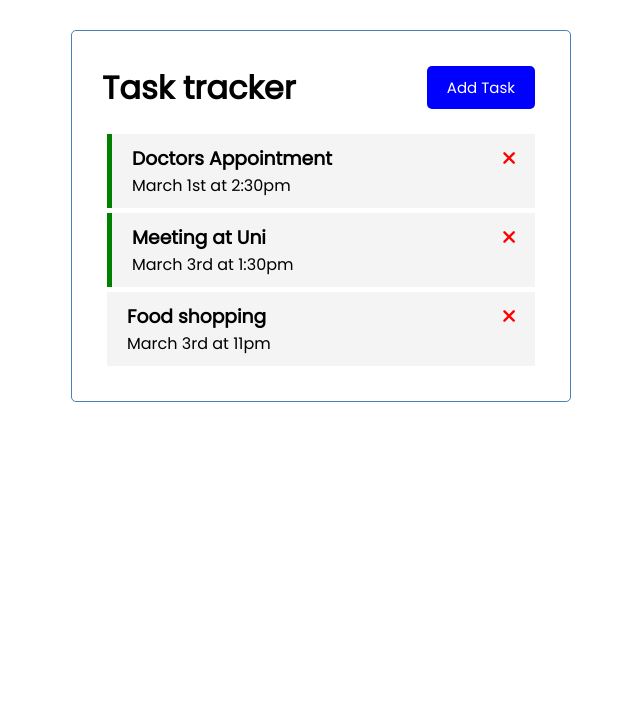
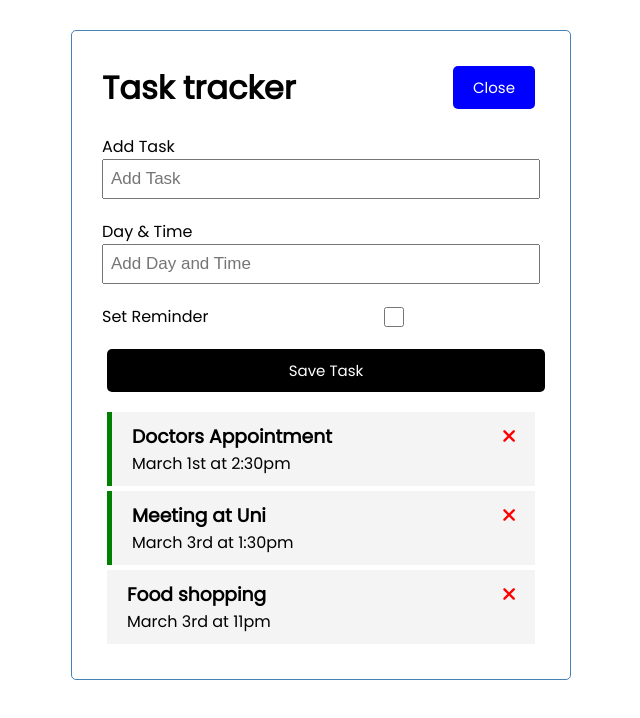
Before and after one commit to lucanonym/VueLearning, a Vue app in the folder vue-task-tracker/: page / in a window 1280 px wide. Both pictures are taken after a click on the button "Add Task". Shown: the top 718 px of the page, without its empty margins (319-959 px from the left). Built offline with nearby package versions, Linux system fonts and the light colour scheme.

Commit message:
added some features

```diff
--- a/vue-task-tracker/src/App.vue
+++ b/vue-task-tracker/src/App.vue
@@ -1,6 +1,9 @@
 <template>
   <div class ="container">
-    <Header title="Task tracker"/>
+    <Header @toggle-add-task="toggleAddTask" title="Task tracker" :showAddTask="showAddTask"/>
+    <div v-if="showAddTask">
+      <AddTask @add-Task="addTask"/>
+    </div>
     <Tasks @toggle-reminder="toggleReminder" @delete-task="deleteTask" :tasks="tasks"/>
   </div>
 
@@ -12,19 +15,29 @@
 <script>
 import Header from './components/Header'
 import Tasks from './components/Tasks'
+import AddTask from './components/AddTask'
 export default {
   name: 'App',
   components: {
     Header,
     Tasks,
+    AddTask,
 
   },
   data() {
     return {
-      tasks: []
+      tasks: [],
+      showAddTask: false,
     }
   },
   methods: {
+    toggleAddTask() {
+      this.showAddTask = !this.showAddTask;
+    },
+    addTask(task) {
+      this.tasks = [...this.tasks, task]
+
+    },
     deleteTask(id) {
       if (confirm('Are you sure you want to delete this?')) {
         this.tasks = this.tasks.filter(task => task.id !== id);
--- /dev/null
+++ b/vue-task-tracker/src/components/AddTask.vue
@@ -0,0 +1,94 @@
+<template>
+    <form @submit="onSubmit" class="addform">
+        <div class="form-control">
+            <label>
+                Add Task
+            </label>
+            <input typ="text" v-model="text" name="text" placeholder="Add Task"/>
+        </div>
+        <div class="form-control">
+            <label>Day & Time</label>
+            <input type="text" v-model="day" name="day" placeholder="Add Day and Time"/>
+        </div>
+        <div class="form-control form-control-check">
+            <label>Set Reminder</label>
+            <input type="checkbox" v-model="reminder" name="reminder"/>
+        </div>
+        <input type="submit" value="Save Task" class="btn btn-block"/>
+    </form>
+</template>
+
+<script>
+export default {
+   name: 'AddTask',
+   data() {
+    return {
+        text: '',
+        day: '',
+        reminder: false,
+    }
+   },
+   methods: {
+    onSubmit(e) {
+        e.preventDefault();
+        if (!this.text) {
+            alert('Please add a Task!');
+            return;
+        }
+        const newTask = {
+            id: Math.floor(Math.random() * 1000),
+            text: this.text,
+            day: this.day,
+            reminder: this.reminder,
+        }
+        this.text = '';
+        this.day = '';
+        this.reminder = false;
+        this.$emit('add-Task', newTask);
+
+    }
+   }
+
+
+}
+</script>
+<style scoped>
+.add-form {
+    margin-bottom: 40px;
+}
+
+.form-control {
+    margin: 20px 0;
+}
+
+.form-control input {
+    display: block;
+}
+
+.form-control input {
+    width: 100%;
+    height: 40px;
+    padding: 3px 7px;
+    font-size: 17px;
+}
+.form-control-check {
+    display: flex;
+    align-items: center;
+    justify-content: space-between;
+}
+.form-control-check label {
+    flex: 1;
+}
+.form-control-check input {
+    flex: 2;
+    height: 20px;
+}
+.addform {
+    margin-bottom: 20px;
+}
+
+
+
+
+
+</style>
--- a/vue-task-tracker/src/components/Button.vue
+++ b/vue-task-tracker/src/components/Button.vue
@@ -11,7 +11,7 @@
     },
     methods: {
         onClick() {
-            console.log('click');
+            this.$emit('btn-click');
         },
     }
 }
--- a/vue-task-tracker/src/components/Header.vue
+++ b/vue-task-tracker/src/components/Header.vue
@@ -1,16 +1,18 @@
 <template>
     <header>
         <h1>{{ title }}</h1>
-        <Button text="Add Task" color="blue"/>
+        <Button @btn-click="$emit('toggle-add-task')" :text="showAddTask ? 'Close' : 'Add Task'" :color="showAddTask ? 'blue' : 'green'"/>
     </header>
 </template>
 
 <script>
+import { booleanLiteral } from '@babel/types';
 import Button from './Button'
 export default {
     name: 'Header',
     props: {
         title: String,
+        showAddTask: Boolean,
 
     },
     components : {
--- a/vue-task-tracker/src/components/Tasks.vue
+++ b/vue-task-tracker/src/components/Tasks.vue
@@ -1,5 +1,5 @@
 <template>
-    <div :key="task.id" v-for="task in tasks">
+    <div class="task" :key="task.id" v-for="task in tasks">
         <Task @toggle-reminder="$emit('toggle-reminder', task.id)"
             @delete-task="$emit('delete-task', task.id)" :task="task"/>
 
@@ -24,3 +24,9 @@
 
 }
 </script>
+
+<style scoped>
+.task {
+    margin-top: 5px;
+}
+</style>
```
